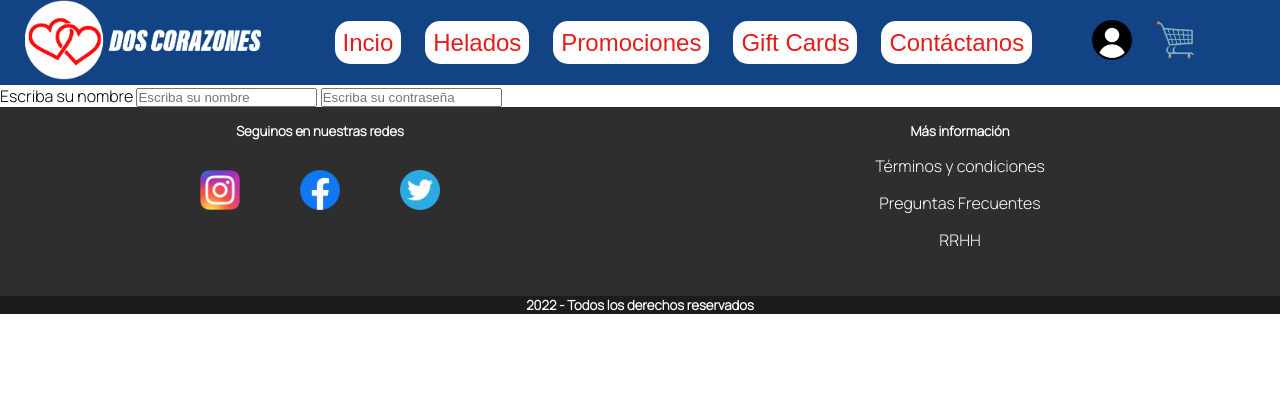
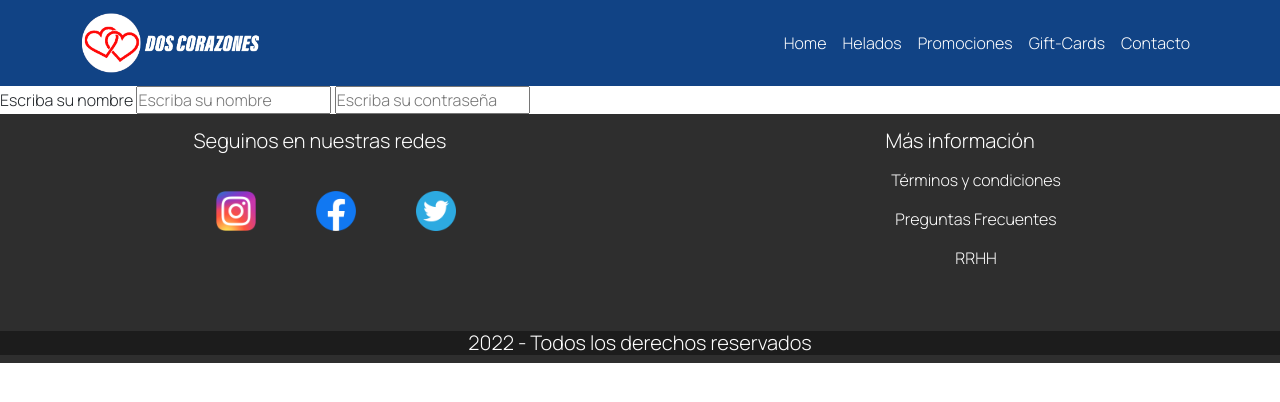
Before and after one commit to EliasMonoff/2Corazones-Monoff, a website: page pages/login.html in a window 1280 px wide. Drawn offline with nearby package versions, Linux system fonts and the light colour scheme; a web font is replaced by a local one.

Commit message:
se agrega nav responsive de bootstrap

```diff
--- a/pages/login.html
+++ b/pages/login.html
@@ -11,47 +11,41 @@
         <link rel="preconnect" href="https://fonts.googleapis.com">
         <link rel="preconnect" href="https://fonts.gstatic.com" crossorigin>
         <link href="https://fonts.googleapis.com/css2?family=Manrope:wght@300&family=Poppins:wght@300&display=swap" rel="stylesheet">
+        <link href="https://cdn.jsdelivr.net/npm/bootstrap@5.2.1/dist/css/bootstrap.min.css" rel="stylesheet">
+        <script src="https://cdn.jsdelivr.net/npm/bootstrap@5.2.1/dist/js/bootstrap.bundle.min.js"></script>
         <link rel="stylesheet" href="../css/style.css">
     </head>
     <body class="grid__container">
-        <header class="grid__container-header">
-            <div>
-                <a href="../index.html">
-                    <img class="grid__container-logo" src="../asset/images/dos_corazones_con_redondel.png" alt="logo 2 corazones" title="Ir al inico">
+        <header>
+            <nav class="container navbar navbar-expand-lg navbar-dark">
+                <div class="container-fluid">
+                  <a class="navbar-brand" href="#">
+                    <img src="../asset/images/dos_corazones_con_redondel.png" alt="">
                   </a>
-            </div>
-            <nav class="grid__container-nav">
-                <ul>
-                    <li>
-                        <a href="../index.html">Incio</a>
+                  <button class="navbar-toggler" type="button" data-bs-toggle="collapse" data-bs-target="#navbarSupportedContent" aria-controls="navbarSupportedContent" aria-expanded="false" aria-label="Toggle navigation">
+                    <span class="navbar-toggler-icon"></span>
+                  </button>
+                  <div class="collapse navbar-collapse text-center" id="navbarSupportedContent">
+                    <ul class="navbar-nav ms-auto mb-2 mb-lg-0">
+                      <li class="nav-item">
+                        <a class="nav-link active" aria-current="page" href="./index.html">Home</a>
                       </li>
-                    <li>
-                        <a href="./helados.html">Helados</a>
+                      <li class="nav-item">
+                        <a class="nav-link active" aria-current="page" href="./helados.html">Helados</a>
                       </li>
-                    <li>
-                        <a href="./promociones.html">Promociones</a>
+                      <li class="nav-item">
+                        <a class="nav-link active" aria-current="page" href="./promociones.html">Promociones</a>
                       </li>
-                    <li>
-                        <a href="./gift-cards.html">Gift Cards</a>
+                      <li class="nav-item">
+                        <a class="nav-link active" aria-current="page" href="./gift-cards.html">Gift-Cards</a>
                       </li>
-                    <li>
-                        <a href="./contactanos.html">Contáctanos</a>
+                      <li class="nav-item">
+                        <a class="nav-link active" aria-current="page" href="./contactanos.html">Contacto</a>
                       </li>
                     </ul>
+                  </div>
+                </div>
               </nav>
-            <div class="grid__container-finish">
-                <a href="../pages/login.html">
-                    <img src="../asset/images/Inicio-de-sesion.jpg" alt="login" title="Iniciar sesión">
-                </a>
-                <a href="#">
-                    <img src="../asset/images/carrito.png" alt="carrito de compras" title="Ir al carrito">
-                </a>
-            </div>
-            <button class="grid__container-burger">
-                <a href="#">
-                    <img src="../asset/images/menu-hamburguesa.png" alt="Icono menu menu-hamburguesa">
-                </a>
-            </button>
         </header>
     <main>
         <section>
--- a/scss/components/_footer.scss
+++ b/scss/components/_footer.scss
@@ -4,38 +4,42 @@ footer{
 }
 .foot{
     @include templateGrid(2);
-}
-.foot__title{
+
+    &__title{
         color: #fff;
         text-align: center;
     }
-.foot__redes{
+    &__redes{
         display: flex;
         justify-content: center;
         padding-bottom: 30px;
-}
-.foot__redes img{
+
+        img{
             width: 40px;
             height: 40px;
             margin: 30px;
         }
-.foot__info{
+    }
+    &__info{
         color: #fff;
         text-align: center;
         padding-top: 15px;
-}
-.foot__info-links{
+
+        &-links{
             padding-bottom: 30px;
-}
-.foot__info-links li{
+
+            li{
                 margin: 15px;
             }
-.foot__info-links a{
+            a{
                 text-decoration: none;
                 color: #fff;
             }
-.foot__derechos{
+        }
+    }
+    &__derechos{
         background-color: #1C1C1C;
         text-align: center;
         color: #fff;
     }
+}
--- a/scss/components/_header.scss
+++ b/scss/components/_header.scss
@@ -1,18 +1,19 @@
-.grid__container-header{
+
+.navbar{
+    background-color: rgb(17, 67, 133);
+}
+header{
     grid-area: header;
     background-color: rgb(17, 67, 133);
     position: sticky;
     top: 0;
-    display: flex;
-    justify-content: space-around;
-    align-items: center;
     z-index: 1;
     height: auto;
     min-height: 7vh;
     min-width: 320px;
 }
-.grid__container-logo{
-    height: 80px;
+.grid__container-logo, .navbar-brand img{
+    height: 60px;
 }
 .grid__container-nav ul{
     display: flex;
--- a/scss/pages/_index.scss
+++ b/scss/pages/_index.scss
@@ -4,9 +4,9 @@
 h1{
     text-align: center;
     font-size: 65px;
-    background: linear-gradient($secondary, rgba(209, 209, 209, 0.1));
+    background-color: #f4ece046;
     color: $primary;
-    margin-bottom: 15px;
+    margin: 15px 0;
 }
 .grid__container{
     display: grid;
```
Also changed, not shown: index.html (+41 -29 lines), pages/contactanos.html (+24 -28 lines), pages/gift-cards.html (+24 -30 lines), pages/helados.html (+24 -30 lines), pages/promociones.html (+24 -30 lines), css/style.css. Lines whose indentation alone changed are shown as unchanged.
